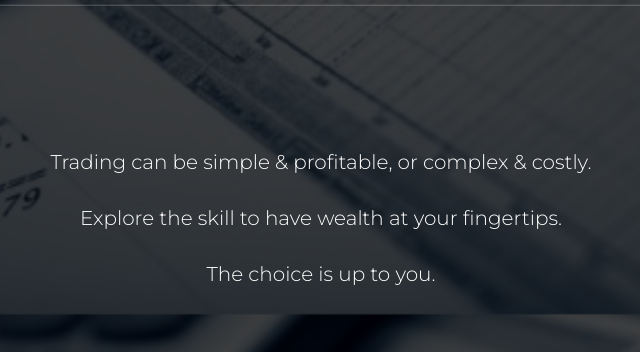
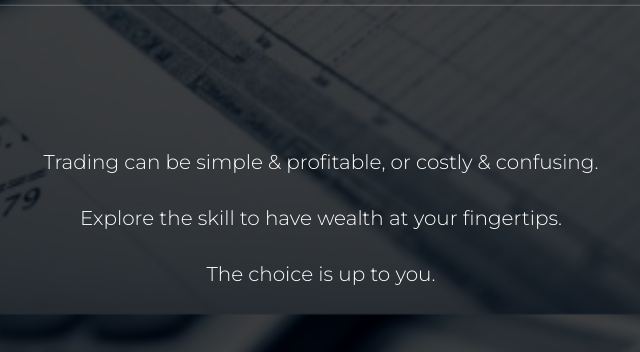
Before and after one commit to dijaunsmith/smartmoneyfx, a plain HTML site: page index.html in a window 1280 px wide. Shown: the part 539-891 px from the top of the page, 319-959 px from the left. Drawn offline with nearby package versions, Linux system fonts and the light colour scheme.

Commit message:
Update index.html

```diff
--- a/index.html
+++ b/index.html
@@ -49,7 +49,7 @@
         <br>
         <hr>
         <br>
-        <p class="headertitle">Trading can be simple & profitable, or complex & costly. <br>
+        <p class="headertitle">Trading can be simple & profitable, or costly & confusing. <br>
           Explore the skill to have wealth at your fingertips. <br>
            The choice is up to you.
         </p>
```
